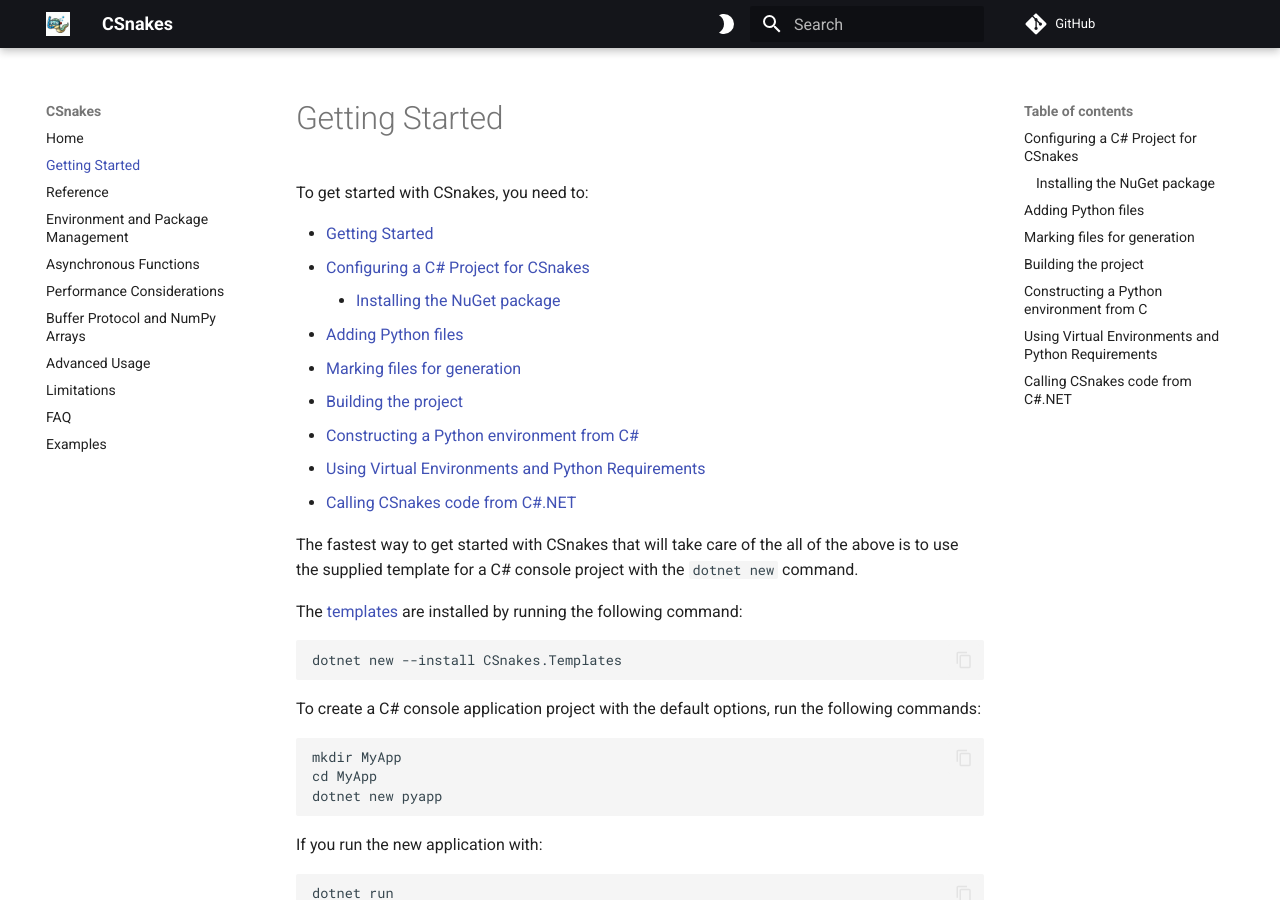
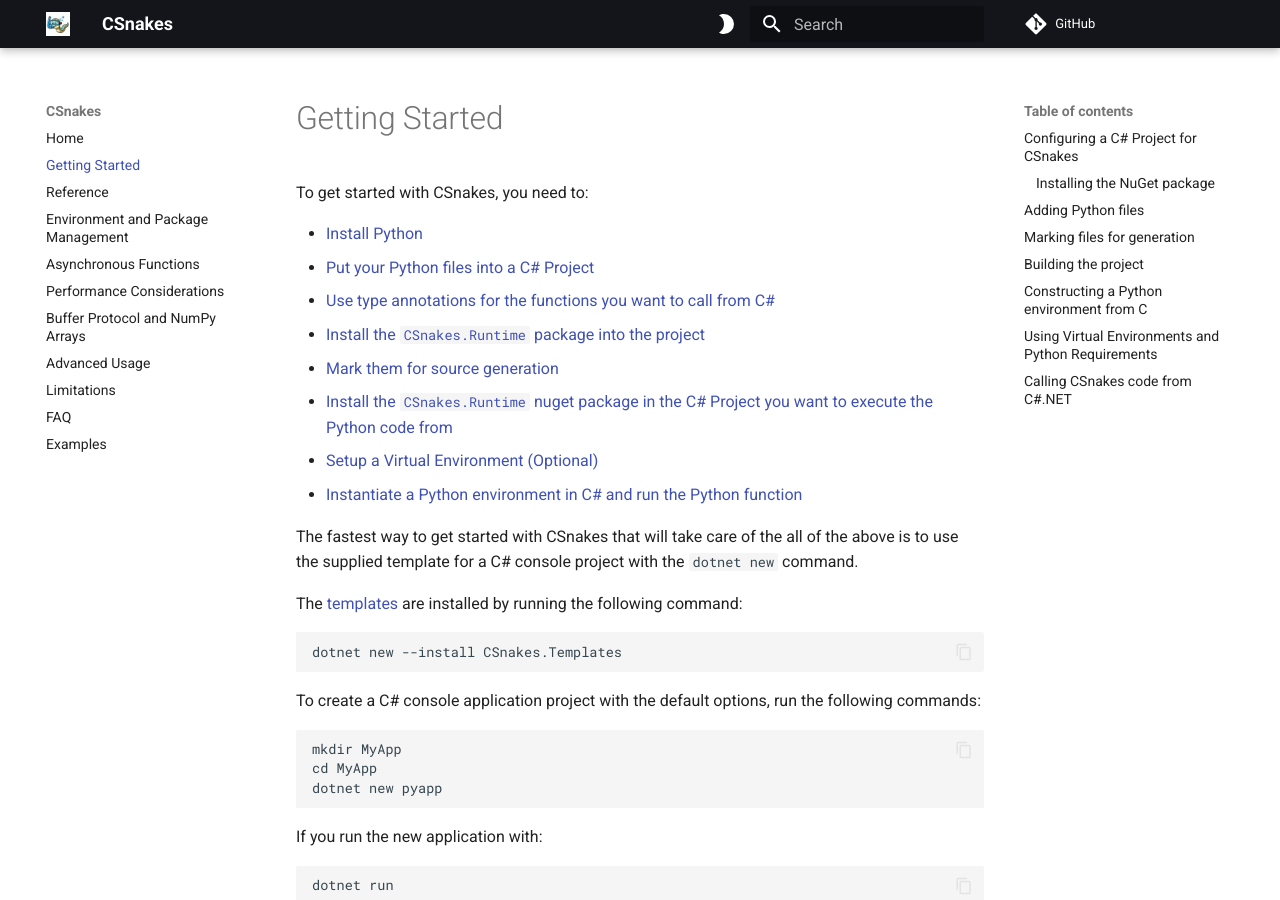
Before and after one commit to tonybaloney/CSnakes, an MkDocs documentation site: the page built from docs/getting-started.md, in a window 1280 px wide and 900 px high. Built offline with MkDocs 1.6.1 and Material for MkDocs 9.7.7, drawn with Linux system fonts in a browser that asks for light colours; comment, search, counter and statistics services are not loaded.

```diff
--- a/docs/getting-started.md
+++ b/docs/getting-started.md
@@ -2,15 +2,14 @@
 
 To get started with CSnakes, you need to:
 
-- [Getting Started](#getting-started)
-  - [Configuring a C# Project for CSnakes](#configuring-a-c-project-for-csnakes)
-    - [Installing the NuGet package](#installing-the-nuget-package)
-  - [Adding Python files](#adding-python-files)
-  - [Marking files for generation](#marking-files-for-generation)
-  - [Building the project](#building-the-project)
-  - [Constructing a Python environment from C#](#constructing-a-python-environment-from-c)
-  - [Using Virtual Environments and Python Requirements](#using-virtual-environments-and-python-requirements)
-  - [Calling CSnakes code from C#.NET](#calling-csnakes-code-from-cnet)
+* [Install Python](#installing-python)
+* [Put your Python files into a C# Project](#configuring-a-c-project-for-csnakes)
+* [Use type annotations for the functions you want to call from C#](#using-type-annotations-for-reflection)
+* [Install the `CSnakes.Runtime` package into the project](#installing-the-nuget-packages-for-csnakes)
+* [Mark them for source generation](#marking-files-for-generation)
+* [Install the `CSnakes.Runtime` nuget package in the C# Project you want to execute the Python code from](#building-the-project)
+* [Setup a Virtual Environment (Optional)](#using-virtual-environments)
+* [Instantiate a Python environment in C# and run the Python function](#calling-csnakes-code-from-cnet)
 
 The fastest way to get started with CSnakes that will take care of the all of
 the above is to use the supplied template for a C# console project with the
```
